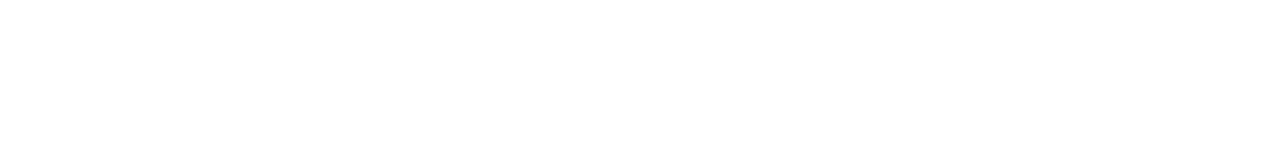
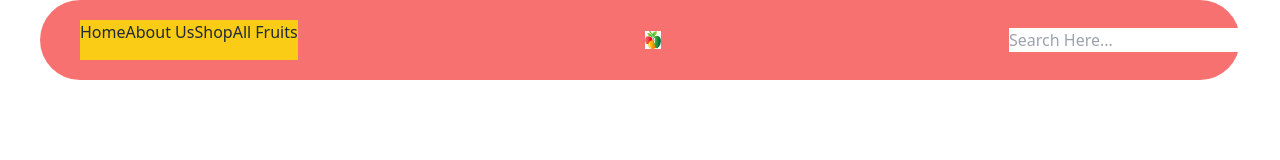
Before and after one commit to bahmmed/B8A3-fruit-brust, a plain HTML site: page index.html in a window 1280 px wide. Drawn offline with nearby package versions, Linux system fonts and the light colour scheme.

Commit message:
starting well

```diff
--- a/index.html
+++ b/index.html
@@ -1,21 +1,39 @@
 <!DOCTYPE html>
 <html lang="en">
+
 <head>
     <meta charset="UTF-8">
     <meta name="viewport" content="width=device-width, initial-scale=1.0">
     <title>Fruit Brust</title>
+    <link rel="stylesheet" href="https://cdnjs.cloudflare.com/ajax/libs/font-awesome/6.4.0/css/all.min.css">
+    <link href="https://cdn.jsdelivr.net/npm/daisyui@3.5.0/dist/full.css" rel="stylesheet" type="text/css" />
+    <script src="https://cdn.tailwindcss.com"></script>
 </head>
+
 <body>
     <header>
-<nav>
-
-</nav>
+       <nav class="fruit-nav flex justify-between items-center h-20 bg-red-400 rounded-full mx-10">
+            <div class="nav-list flex flex-row w-300 justify-around ml-10 border-spacing-1 h-10 bg-yellow-400">
+                <a class=" hover:text-white" href="">Home</a>
+                <a class="hover:text-white" href="">About Us</a>
+                <a class="hover:text-white" href="">Shop</a>
+                <a class="hover:text-white" href="">All Fruits</a>
+            </div>
+            <div class="nav-midle-logo w-200 bg-slate-50 items-center">
+                <img class="w-4" src="/images/logo.png" alt="">
+            </div>
+            <div class="nav-search mr-50">
+                <form>
+                    <input type="text" placeholder="Search Here...">
+                </form>
+            </div>
+       </nav>
     </header>
     <main>
-
     </main>
     <footer>
 
     </footer>
 </body>
+
 </html>
--- /dev/null
+++ b/tailwind.config.js
@@ -0,0 +1,8 @@
+/** @type {import('tailwindcss').Config} */
+module.exports = {
+    content: ["./src/**/*.{html,js}"],
+    theme: {
+      extend: {},
+    },
+    plugins: [],
+  }
```
